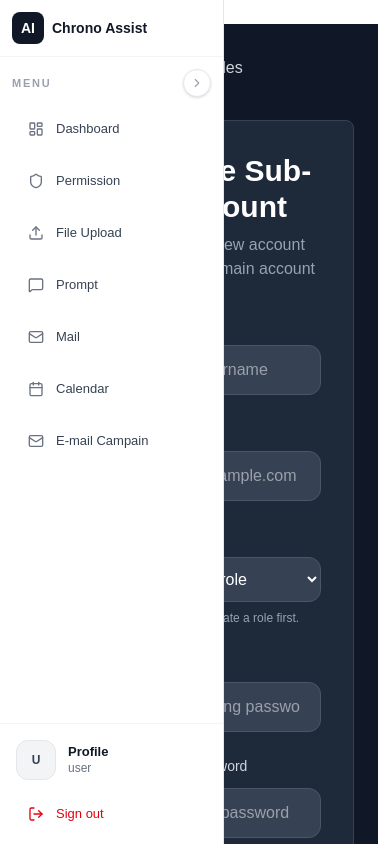
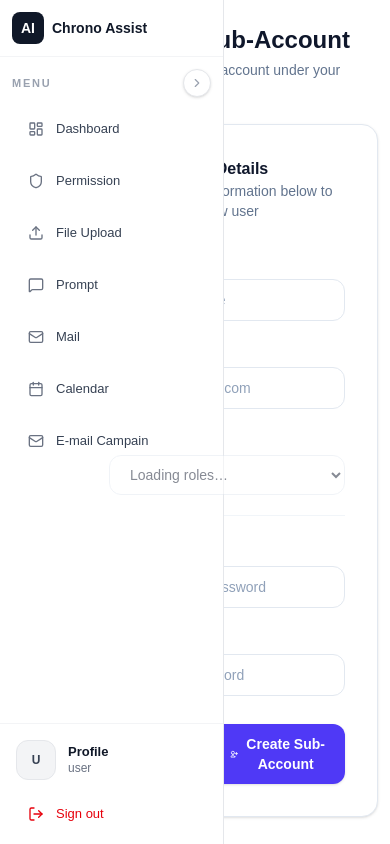
Before and after one commit to swoyamsuwal/chrono_assist-frontend, a Next.js app: page /permission/create in a window 390 px wide. Shown: the top 844 px of the page. Built offline with nearby package versions, Linux system fonts and the light colour scheme.

Commit message:
update ui fir create sub account

```diff
--- a/app/permission/create/page.jsx
+++ b/app/permission/create/page.jsx
@@ -16,6 +16,7 @@ export default function CreateAccountPage() {
   const [roleId, setRoleId] = useState("");
 
   const [loading, setLoading] = useState(false);
+  const [rolesLoading, setRolesLoading] = useState(true);
   const [error, setError] = useState("");
   const [success, setSuccess] = useState(false);
 
@@ -23,45 +24,48 @@ export default function CreateAccountPage() {
   const API_BASE = "http://127.0.0.1:8000";
 
   function getAccessToken() {
-    return typeof window !== "undefined" ? localStorage.getItem("accessToken") : null;
+    return typeof window !== "undefined"
+      ? localStorage.getItem("accessToken")
+      : null;
   }
 
-  // Load roles for dropdown
   useEffect(() => {
     const token = getAccessToken();
     if (!token) return;
 
     (async () => {
       try {
+        setRolesLoading(true);
         const res = await fetch(`${API_BASE}/rbac/roles/`, {
           headers: { Authorization: `Bearer ${token}` },
         });
-
         if (!res.ok) return;
         const data = await res.json();
-        setRoles(data);
+        const list = Array.isArray(data) ? data : data?.results || [];
+        setRoles(list);
       } catch {
         // ignore
+      } finally {
+        setRolesLoading(false);
       }
     })();
   }, []);
 
   const handleSubmit = async (e) => {
     e.preventDefault();
-    setLoading(true);
     setError("");
 
     if (formData.password !== confirmPassword) {
       setError("Password and confirm password do not match.");
-      setLoading(false);
       return;
     }
 
     if (!roleId) {
       setError("Please select a role.");
-      setLoading(false);
       return;
     }
+
+    setLoading(true);
 
     try {
       const res = await fetch(`${API_BASE}/authapp/sub-register/`, {
@@ -70,26 +74,24 @@ export default function CreateAccountPage() {
           "Content-Type": "application/json",
           Authorization: `Bearer ${getAccessToken()}`,
         },
-        body: JSON.stringify({
-          ...formData,
-          role_id: roleId,
-        }),
+        body: JSON.stringify({ ...formData, role_id: roleId }),
       });
 
       const data = await res.json();
 
       if (!res.ok) {
-        setError(data.email?.[0] || data.username?.[0] || data.error || "Failed to create account");
+        setError(
+          data.email?.[0] ||
+            data.username?.[0] ||
+            data.error ||
+            "Failed to create account."
+        );
         return;
       }
 
       setSuccess(true);
-      console.log("Sub-account created:", data.user);
-
-      setTimeout(() => {
-        router.back();
-      }, 2000);
-    } catch (e) {
+      setTimeout(() => router.back(), 2000);
+    } catch {
       setError("Network error. Please check your connection.");
     } finally {
       setLoading(false);
@@ -98,23 +100,41 @@ export default function CreateAccountPage() {
 
   const handleBack = () => router.back();
 
+  // ── Success State ──────────────────────────────────────────────
   if (success) {
     return (
       <SideBarLayout>
-        <div className="min-h-screen bg-gray-900 flex items-center justify-center p-6">
-          <div className="bg-gray-800 rounded-lg p-8 border border-gray-700 max-w-md w-full text-center">
-            <div className="w-20 h-20 bg-green-500/20 border-4 border-green-500/50 rounded-full flex items-center justify-center mx-auto mb-6">
-              <svg className="w-10 h-10 text-green-400" fill="none" stroke="currentColor" viewBox="0 0 24 24">
-                <path strokeLinecap="round" strokeLinejoin="round" strokeWidth={2} d="M5 13l4 4L19 7" />
+        <div className="flex items-center justify-center min-h-[60vh]">
+          <div className="rounded-2xl border border-slate-200 bg-white shadow-sm p-10 max-w-md w-full text-center">
+            {/* Green check circle */}
+            <div className="mx-auto mb-6 h-16 w-16 rounded-full bg-emerald-50 ring-4 ring-emerald-100 grid place-items-center">
+              <svg
+                className="h-8 w-8 text-emerald-600"
+                fill="none"
+                stroke="currentColor"
+                viewBox="0 0 24 24"
+              >
+                <path
+                  strokeLinecap="round"
+                  strokeLinejoin="round"
+                  strokeWidth={2}
+                  d="M5 13l4 4L19 7"
+                />
               </svg>
             </div>
-            <h2 className="text-2xl font-bold text-white mb-4">Account Created!</h2>
-            <p className="text-gray-300 mb-8">Sub-account created successfully. Redirecting back...</p>
+
+            <h2 className="text-2xl font-semibold text-slate-900 mb-2">
+              Account Created!
+            </h2>
+            <p className="text-sm text-slate-500 mb-8">
+              Sub-account created successfully. Redirecting back…
+            </p>
+
             <button
               onClick={handleBack}
-              className="w-full px-6 py-3 bg-blue-500 hover:bg-blue-600 text-white rounded-lg transition font-medium"
+              className="inline-flex items-center gap-2 rounded-xl bg-indigo-600 px-5 py-2.5 text-sm font-semibold text-white hover:bg-indigo-700 transition"
             >
-              Back to Roles
+              Back to Permissions
             </button>
           </div>
         </div>
@@ -122,132 +142,270 @@ export default function CreateAccountPage() {
     );
   }
 
+  // ── Main Form ──────────────────────────────────────────────────
   return (
     <SideBarLayout>
-      <div className="min-h-screen bg-gray-900 p-6">
-        <div className="flex items-center mb-8">
+      <div className="w-full">
+
+        {/* Page header */}
+        <div className="flex items-center gap-3 mb-6">
           <button
             onClick={handleBack}
-            className="flex items-center gap-2 text-gray-300 hover:text-white transition px-4 py-2 hover:bg-gray-800 rounded-lg"
+            className="h-9 w-9 rounded-xl border border-slate-200 bg-white text-slate-600 hover:bg-slate-100 hover:text-slate-900 transition grid place-items-center"
+            title="Go back"
           >
-            <svg className="w-5 h-5" fill="none" stroke="currentColor" viewBox="0 0 24 24">
-              <path strokeLinecap="round" strokeLinejoin="round" strokeWidth={2} d="M15 19l-7-7 7-7" />
+            <svg
+              className="h-4 w-4"
+              fill="none"
+              stroke="currentColor"
+              viewBox="0 0 24 24"
+            >
+              <path
+                strokeLinecap="round"
+                strokeLinejoin="round"
+                strokeWidth={2}
+                d="M15 19l-7-7 7-7"
+              />
             </svg>
-            Back to Roles
           </button>
+
+          <div>
+            <h1 className="text-2xl md:text-3xl font-semibold text-slate-900">
+              Create Sub-Account
+            </h1>
+            <p className="mt-1 text-sm text-slate-500">
+              Add a new user account under your organization
+            </p>
+          </div>
         </div>
 
-        <div className="max-w-2xl mx-auto">
-          <div className="bg-gray-800 rounded-lg border border-gray-700 p-8">
-            <div className="text-center mb-8">
-              <h1 className="text-3xl font-bold text-white mb-2">Create Sub-Account</h1>
-              <p className="text-gray-400">Create a new account under your main account</p>
-            </div>
-
+        {/* Error banner */}
         {error && (
-              <div className="bg-red-500/20 border border-red-500 text-red-300 p-4 rounded-lg mb-6">
+          <div className="mb-6 rounded-2xl border border-red-200 bg-red-50 px-4 py-3 text-sm text-red-700">
             {error}
           </div>
         )}
 
-            <form onSubmit={handleSubmit} className="space-y-6">
+        {/* Form card */}
+        <div className="max-w-2xl rounded-2xl border border-slate-200 bg-white shadow-sm p-8">
+
+          {/* Card heading */}
+          <div className="flex items-center gap-3 mb-8">
+            <div className="h-10 w-10 rounded-2xl bg-indigo-50 ring-1 ring-indigo-100 grid place-items-center text-indigo-700">
+              <svg viewBox="0 0 24 24" className="h-5 w-5" fill="none">
+                <path
+                  d="M15 19c0-1.657-2.239-3-5-3s-5 1.343-5 3v1h10v-1Z"
+                  stroke="currentColor"
+                  strokeWidth="2"
+                  strokeLinecap="round"
+                  strokeLinejoin="round"
+                />
+                <path
+                  d="M10 13a4 4 0 1 0 0-8 4 4 0 0 0 0 8Z"
+                  stroke="currentColor"
+                  strokeWidth="2"
+                  strokeLinecap="round"
+                  strokeLinejoin="round"
+                />
+                <path
+                  d="M19 8v6M16 11h6"
+                  stroke="currentColor"
+                  strokeWidth="2"
+                  strokeLinecap="round"
+                />
+              </svg>
+            </div>
             <div>
-                <label className="block text-sm font-medium text-gray-300 mb-3">Username</label>
+              <div className="text-base font-semibold text-slate-900">
+                Account Details
+              </div>
+              <div className="text-sm text-slate-500">
+                Fill in the information below to create a new user
+              </div>
+            </div>
+          </div>
+
+          <form onSubmit={handleSubmit} className="space-y-5">
+
+            {/* Username */}
+            <div>
+              <label className="block text-sm font-medium text-slate-700 mb-1.5">
+                Username
+              </label>
               <input
                 type="text"
                 value={formData.username}
-                  onChange={(e) => setFormData({ ...formData, username: e.target.value })}
-                  className="w-full bg-gray-700 border border-gray-600 rounded-xl px-5 py-3 text-white focus:border-blue-500 focus:outline-none focus:ring-2 focus:ring-blue-500/50 transition"
+                onChange={(e) =>
+                  setFormData({ ...formData, username: e.target.value })
+                }
                 placeholder="Enter username"
                 required
                 disabled={loading}
+                className="w-full rounded-xl border border-slate-200 bg-white px-4 py-2.5 text-sm text-slate-900 placeholder-slate-400 outline-none focus:ring-4 focus:ring-indigo-50 focus:border-indigo-300 disabled:opacity-50 transition"
               />
             </div>
 
+            {/* Email */}
             <div>
-                <label className="block text-sm font-medium text-gray-300 mb-3">Email Address</label>
+              <label className="block text-sm font-medium text-slate-700 mb-1.5">
+                Email Address
+              </label>
               <input
                 type="email"
                 value={formData.email}
-                  onChange={(e) => setFormData({ ...formData, email: e.target.value })}
-                  className="w-full bg-gray-700 border border-gray-600 rounded-xl px-5 py-3 text-white focus:border-blue-500 focus:outline-none focus:ring-2 focus:ring-blue-500/50 transition"
+                onChange={(e) =>
+                  setFormData({ ...formData, email: e.target.value })
+                }
                 placeholder="user@example.com"
                 required
                 disabled={loading}
+                className="w-full rounded-xl border border-slate-200 bg-white px-4 py-2.5 text-sm text-slate-900 placeholder-slate-400 outline-none focus:ring-4 focus:ring-indigo-50 focus:border-indigo-300 disabled:opacity-50 transition"
               />
             </div>
 
+            {/* Role */}
             <div>
-                <label className="block text-sm font-medium text-gray-300 mb-3">Role</label>
+              <label className="block text-sm font-medium text-slate-700 mb-1.5">
+                Role
+              </label>
               <select
                 value={roleId}
                 onChange={(e) => setRoleId(e.target.value)}
-                  className="w-full bg-gray-700 border border-gray-600 rounded-xl px-5 py-3 text-white focus:border-blue-500 focus:outline-none focus:ring-2 focus:ring-blue-500/50 transition"
                 required
-                  disabled={loading}
+                disabled={loading || rolesLoading}
+                className="w-full rounded-xl border border-slate-200 bg-white px-4 py-2.5 text-sm text-slate-900 outline-none focus:ring-4 focus:ring-indigo-50 focus:border-indigo-300 disabled:opacity-50 transition"
               >
-                  <option value="">Select a role</option>
+                <option value="" disabled>
+                  {rolesLoading ? "Loading roles…" : "Select a role"}
+                </option>
                 {roles.map((r) => (
                   <option key={r.id} value={r.id}>
                     {r.name}
                   </option>
                 ))}
               </select>
-                {roles.length === 0 && (
-                  <div className="text-xs text-gray-400 mt-2">
-                    No roles yet. Create a role first.
-                  </div>
+
+              {!rolesLoading && roles.length === 0 && (
+                <p className="mt-1.5 text-xs text-slate-500">
+                  No roles found.{" "}
+                  <a
+                    href="/permission/roles/create"
+                    className="text-indigo-600 hover:underline"
+                  >
+                    Create a role first.
+                  </a>
+                </p>
               )}
             </div>
 
+            {/* Divider */}
+            <div className="border-t border-slate-100 pt-1" />
+
+            {/* Password */}
             <div>
-                <label className="block text-sm font-medium text-gray-300 mb-3">Password</label>
+              <label className="block text-sm font-medium text-slate-700 mb-1.5">
+                Password
+              </label>
               <input
                 type="password"
                 value={formData.password}
-                  onChange={(e) => setFormData({ ...formData, password: e.target.value })}
-                  className="w-full bg-gray-700 border border-gray-600 rounded-xl px-5 py-3 text-white focus:border-blue-500 focus:outline-none focus:ring-2 focus:ring-blue-500/50 transition"
+                onChange={(e) =>
+                  setFormData({ ...formData, password: e.target.value })
+                }
                 placeholder="Enter strong password"
                 required
                 minLength={8}
                 disabled={loading}
+                className="w-full rounded-xl border border-slate-200 bg-white px-4 py-2.5 text-sm text-slate-900 placeholder-slate-400 outline-none focus:ring-4 focus:ring-indigo-50 focus:border-indigo-300 disabled:opacity-50 transition"
               />
             </div>
 
+            {/* Confirm Password */}
             <div>
-                <label className="block text-sm font-medium text-gray-300 mb-3">Confirm Password</label>
+              <label className="block text-sm font-medium text-slate-700 mb-1.5">
+                Confirm Password
+              </label>
               <input
                 type="password"
                 value={confirmPassword}
                 onChange={(e) => setConfirmPassword(e.target.value)}
-                  className="w-full bg-gray-700 border border-gray-600 rounded-xl px-5 py-3 text-white focus:border-blue-500 focus:outline-none focus:ring-2 focus:ring-blue-500/50 transition"
                 placeholder="Re-enter password"
                 required
                 minLength={8}
                 disabled={loading}
+                className="w-full rounded-xl border border-slate-200 bg-white px-4 py-2.5 text-sm text-slate-900 placeholder-slate-400 outline-none focus:ring-4 focus:ring-indigo-50 focus:border-indigo-300 disabled:opacity-50 transition"
               />
             </div>
+
+            {/* Actions */}
+            <div className="flex items-center justify-end gap-3 pt-2">
+              <button
+                type="button"
+                onClick={handleBack}
+                disabled={loading}
+                className="rounded-xl border border-slate-200 bg-white px-5 py-2.5 text-sm font-semibold text-slate-700 hover:bg-slate-50 disabled:opacity-50 transition"
+              >
+                Cancel
+              </button>
 
               <button
                 type="submit"
                 disabled={loading}
-                className="w-full px-6 py-4 bg-blue-500 hover:bg-blue-600 text-white rounded-xl transition font-semibold text-lg disabled:opacity-50 disabled:cursor-not-allowed shadow-lg hover:shadow-xl"
+                className="inline-flex items-center gap-2 rounded-xl bg-indigo-600 px-5 py-2.5 text-sm font-semibold text-white shadow-sm hover:bg-indigo-700 disabled:opacity-50 disabled:cursor-not-allowed transition"
               >
-                {loading ? "Creating Account..." : "Create Sub-Account"}
-              </button>
-            </form>
-
-            <div className="mt-6 pt-6 border-t border-gray-700 text-center">
-              <button
-                type="button"
-                onClick={handleBack}
-                disabled={loading}
-                className="px-6 py-2 bg-gray-700 hover:bg-gray-600 text-gray-200 rounded-lg transition font-medium disabled:opacity-50"
+                {loading ? (
+                  <>
+                    <svg
+                      className="h-4 w-4 animate-spin"
+                      viewBox="0 0 24 24"
+                      fill="none"
                     >
-                Cancel & Go Back
+                      <circle
+                        className="opacity-25"
+                        cx="12"
+                        cy="12"
+                        r="10"
+                        stroke="currentColor"
+                        strokeWidth="4"
+                      />
+                      <path
+                        className="opacity-75"
+                        fill="currentColor"
+                        d="M4 12a8 8 0 018-8v4l3-3-3-3v4a8 8 0 00-8 8h4z"
+                      />
+                    </svg>
+                    Creating…
+                  </>
+                ) : (
+                  <>
+                    <svg viewBox="0 0 24 24" className="h-4 w-4" fill="none">
+                      <path
+                        d="M15 19c0-1.657-2.239-3-5-3s-5 1.343-5 3v1h10v-1Z"
+                        stroke="currentColor"
+                        strokeWidth="2"
+                        strokeLinecap="round"
+                        strokeLinejoin="round"
+                      />
+                      <path
+                        d="M10 13a4 4 0 1 0 0-8 4 4 0 0 0 0 8Z"
+                        stroke="currentColor"
+                        strokeWidth="2"
+                        strokeLinecap="round"
+                        strokeLinejoin="round"
+                      />
+                      <path
+                        d="M19 8v6M16 11h6"
+                        stroke="currentColor"
+                        strokeWidth="2"
+                        strokeLinecap="round"
+                      />
+                    </svg>
+                    Create Sub-Account
+                  </>
+                )}
               </button>
             </div>
-          </div>
+          </form>
         </div>
       </div>
     </SideBarLayout>
```
Lines whose indentation alone changed are shown as unchanged.
